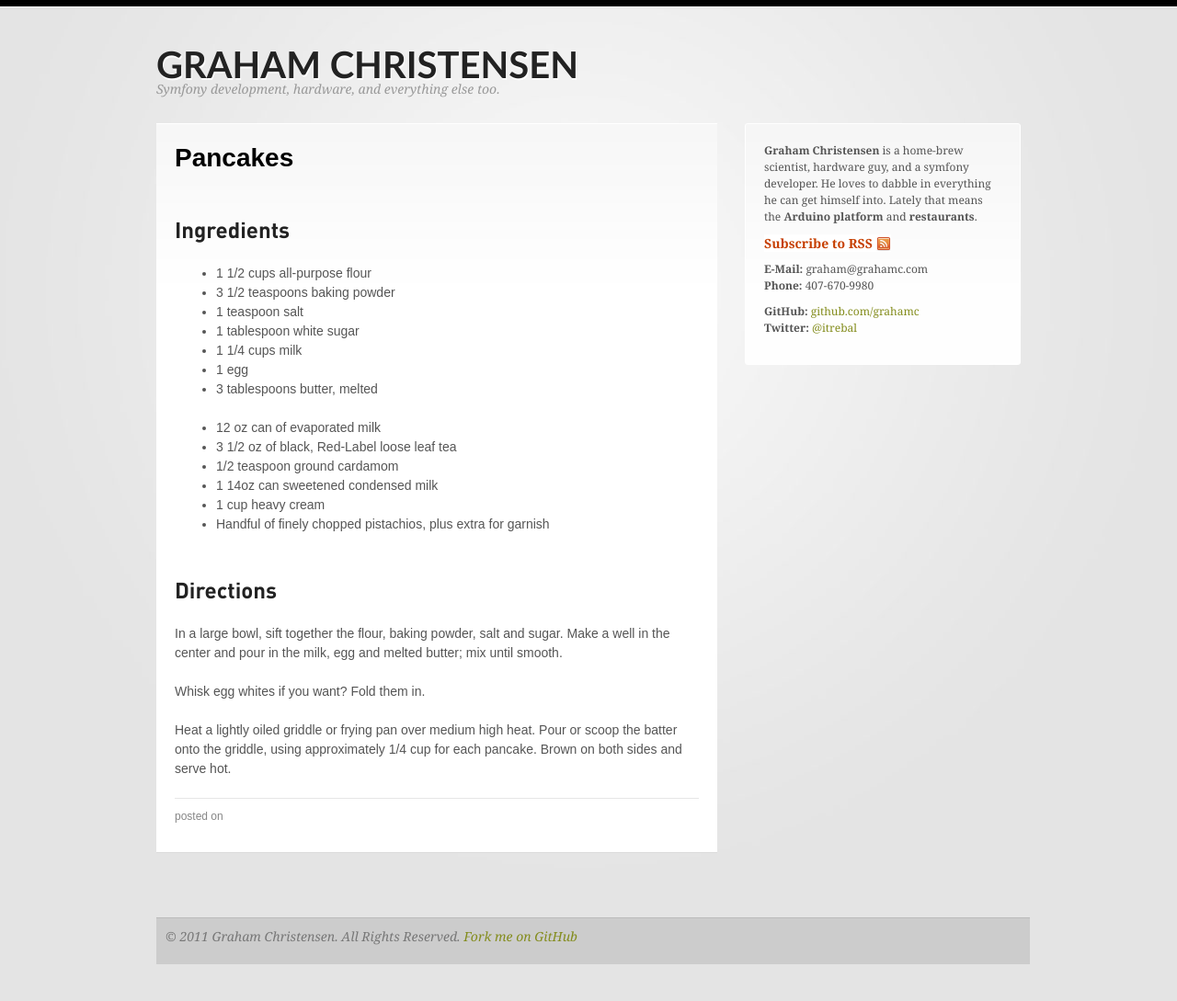
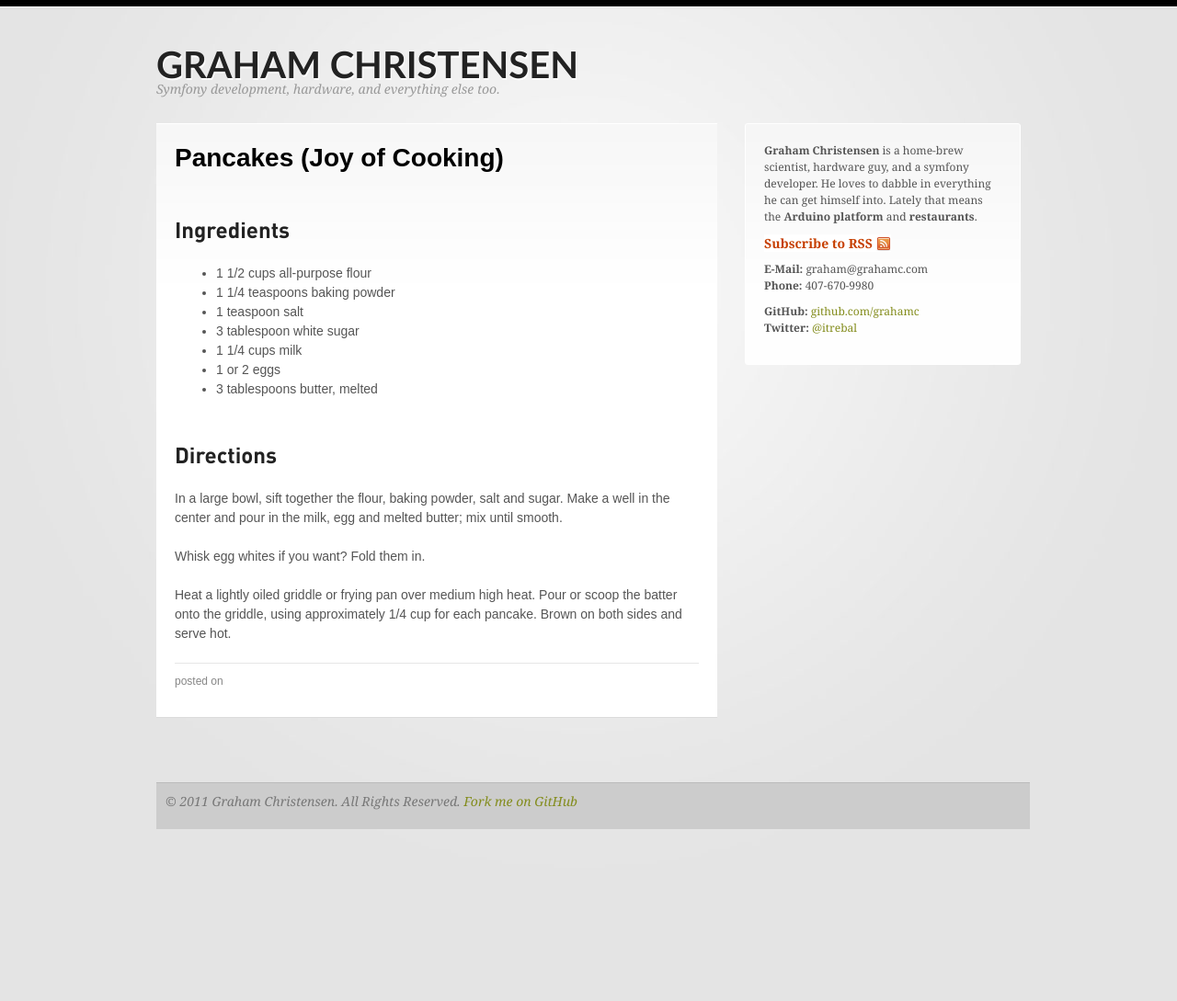
Before and after one commit to grahamc/grahamc.github.com, a Jekyll site: the page built from recipes/pancakes.markdown, in a window 1280 px wide. Shown: the whole page at 92% size. Built offline with Jekyll 4.4.1, drawn with Linux system fonts in a browser that asks for light colours; comment, search, counter and statistics services are not loaded; after the commit the page ends 942 px from its top, so only the background shows below that.

Commit message:
Crediting and fixing the recipe.

```diff
--- a/recipes/pancakes.markdown
+++ b/recipes/pancakes.markdown
@@ -1,23 +1,16 @@
 ---
-title: Pancakes
+title: Pancakes (Joy of Cooking)
 layout: post
 ---
 
 ### Ingredients
 - 1 1/2 cups all-purpose flour
-- 3 1/2 teaspoons baking powder
+- 1 1/4 teaspoons baking powder
 - 1 teaspoon salt
-- 1 tablespoon white sugar
+- 3 tablespoon white sugar
 - 1 1/4 cups milk
-- 1 egg
+- 1 or 2 eggs
 - 3 tablespoons butter, melted
-
-- 12 oz can of evaporated milk
-- 3 1/2 oz of black, Red-Label loose leaf tea
-- 1/2 teaspoon ground cardamom
-- 1 14oz can sweetened condensed milk
-- 1 cup heavy cream
-- Handful of finely chopped pistachios, plus extra for garnish
 
 ### Directions
 In a large bowl, sift together the flour, baking powder, salt and sugar. Make a well in the center and pour in the milk, egg and melted butter; mix until smooth.
```
